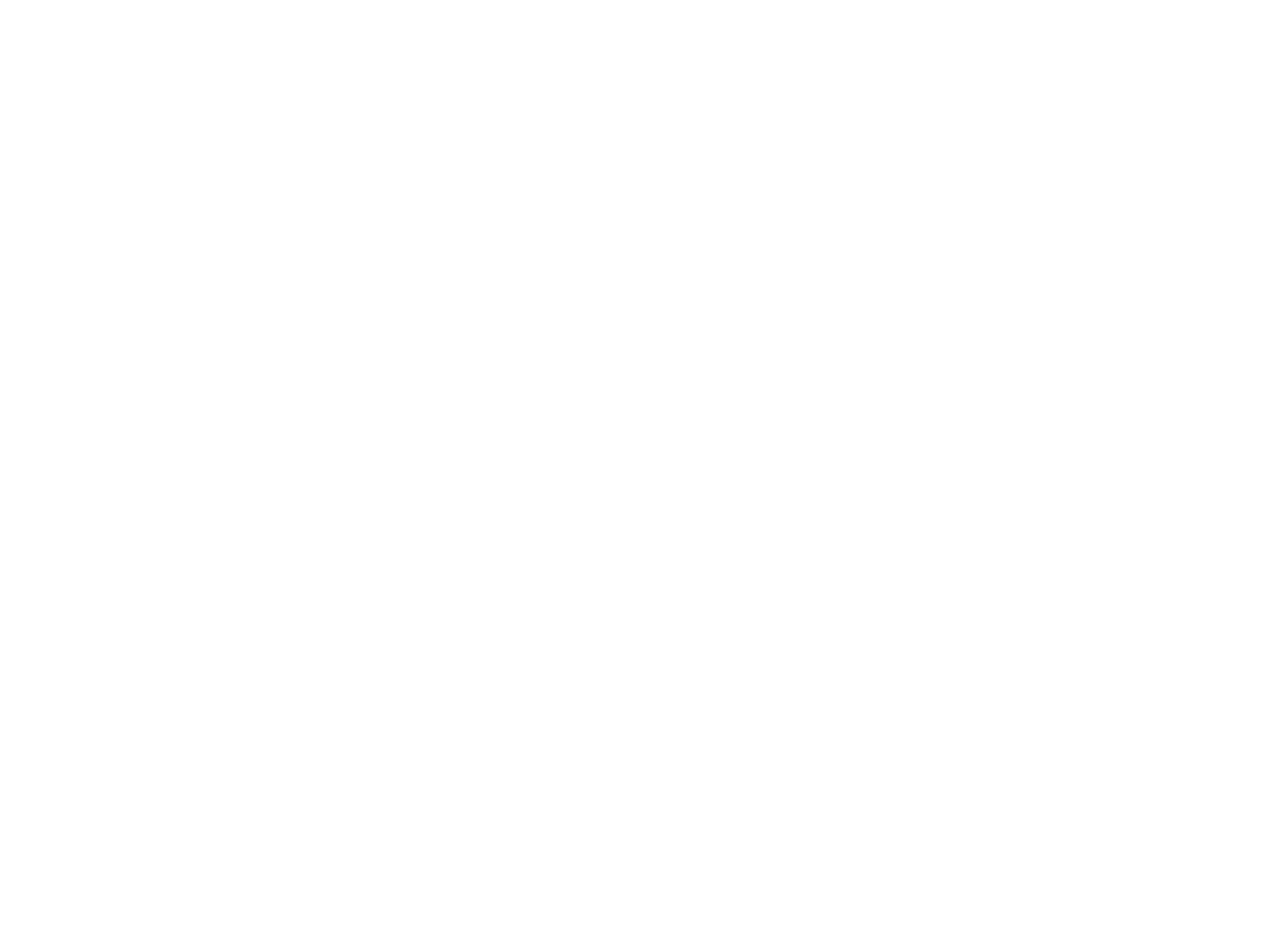
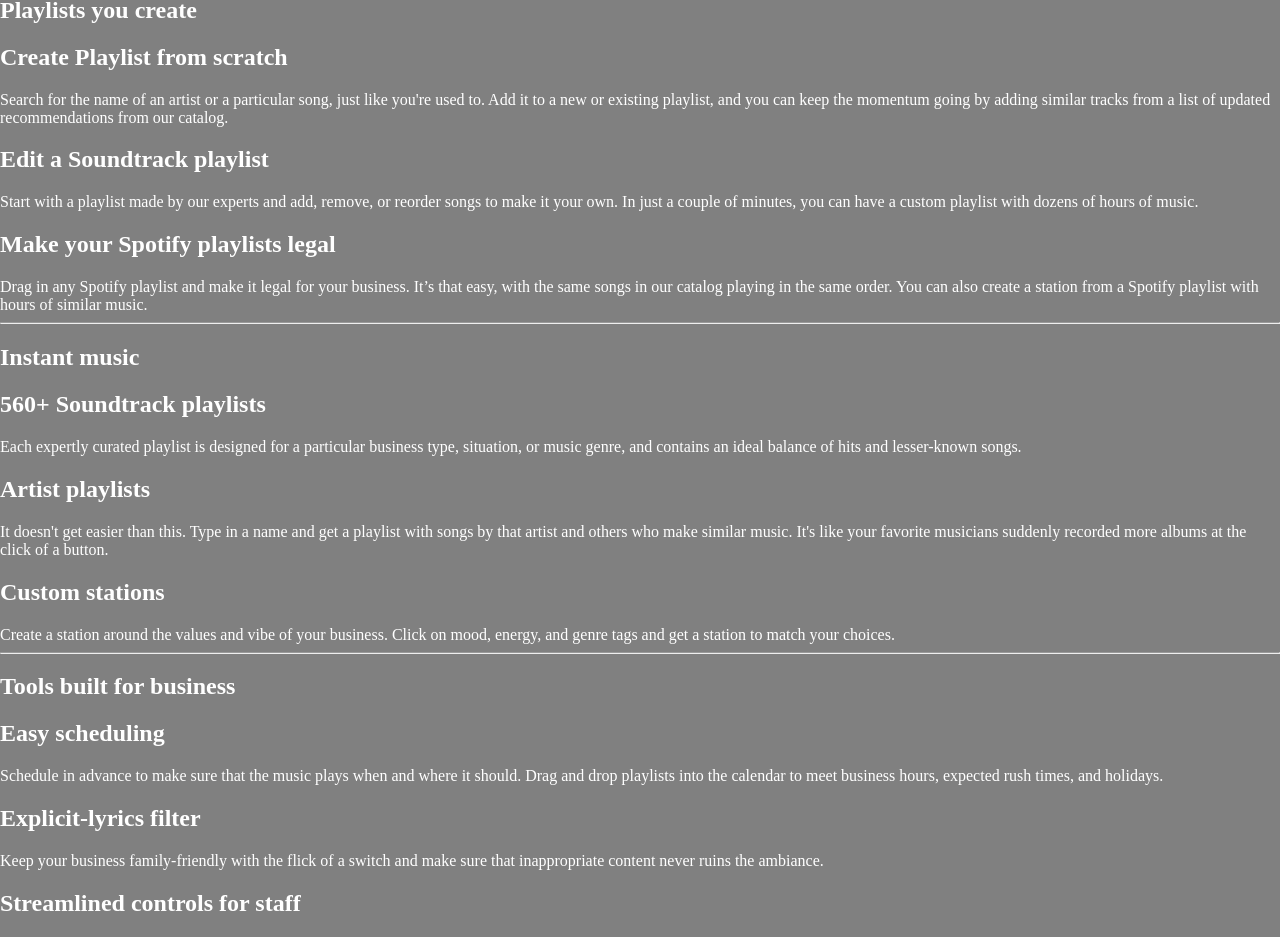
Before and after one commit to swescot/ge-hackday, a React (Create React App) app: page / in a window 1280 px wide. Shown: the part 292-1229 px from the top of the page. Before the commit the page ends 800 px from the top, so only its background shows below. Built offline with nearby package versions, Linux system fonts and the light colour scheme.

Commit message:
feat: Features list

```diff
--- a/src/components/features.js
+++ b/src/components/features.js
@@ -4,6 +4,74 @@
 export default function Features() {
   return <section className={styles.container}>
     <h1>Features overview</h1>
+    {FEATURES.map((feature, i) => {
+      return <div key={i}>
+        <hr/>
+        <h2>{feature.title}</h2>
+        {feature.details.map((detail, l) => {
+          return <div key={l}>
+            <h2>{detail.title}</h2>
+            {detail.article}
+          </div>
+        })}
+      </div>
+    })}
+
 
   </section>
 }
+
+
+const FEATURES = [
+  {
+    title: "Playlists you create",
+    details: [
+      {
+        title: "Create Playlist from scratch",
+        article: "Search for the name of an artist or a particular song, just like you're used to. Add it to a new or existing playlist, and you can keep the momentum going by adding similar tracks from a list of updated recommendations from our catalog."
+      },
+      {
+        title: "Edit a Soundtrack playlist",
+        article: "Start with a playlist made by our experts and add, remove, or reorder songs to make it your own. In just a couple of minutes, you can have a custom playlist with dozens of hours of music."
+      },
+      {
+        title: "Make your Spotify playlists legal",
+        article: "Drag in any Spotify playlist and make it legal for your business. It’s that easy, with the same songs in our catalog playing in the same order. You can also create a station from a Spotify playlist with hours of similar music."
+      }
+    ]
+  },
+  {
+    title: "Instant music",
+    details: [
+      {
+        title: "560+ Soundtrack playlists",
+        article: "Each expertly curated playlist is designed for a particular business type, situation, or music genre, and contains an ideal balance of hits and lesser-known songs."
+      },
+      {
+        title: "Artist playlists",
+        article: "It doesn't get easier than this. Type in a name and get a playlist with songs by that artist and others who make similar music. It's like your favorite musicians suddenly recorded more albums at the click of a button."
+      },
+      {
+        title: "Custom stations",
+        article: "Create a station around the values and vibe of your business. Click on mood, energy, and genre tags and get a station to match your choices."
+      }
+    ]
+  },
+  {
+    title: "Tools built for business",
+    details: [
+      {
+        title: "Easy scheduling",
+        article: "Schedule in advance to make sure that the music plays when and where it should. Drag and drop playlists into the calendar to meet business hours, expected rush times, and holidays."
+      },
+      {
+        title: "Explicit-lyrics filter",
+        article: "Keep your business family-friendly with the flick of a switch and make sure that inappropriate content never ruins the ambiance."
+      },
+      {
+        title: "Streamlined controls for staff",
+        article: "Employees can use the Remote App to change the volume, skip a song that isn't going over well, and even share a song with customers for that personal touch (for iPhone only)."
+      }
+    ]
+  }
+]
--- a/src/components/features.module.css
+++ b/src/components/features.module.css
@@ -1,3 +1,11 @@
 .container {
+  margin: 0;
+  padding: 0;
   background-color: grey;
+  color: white;
 }
+
+.title {
+  margin: 0;
+  padding: 0
+}
```
